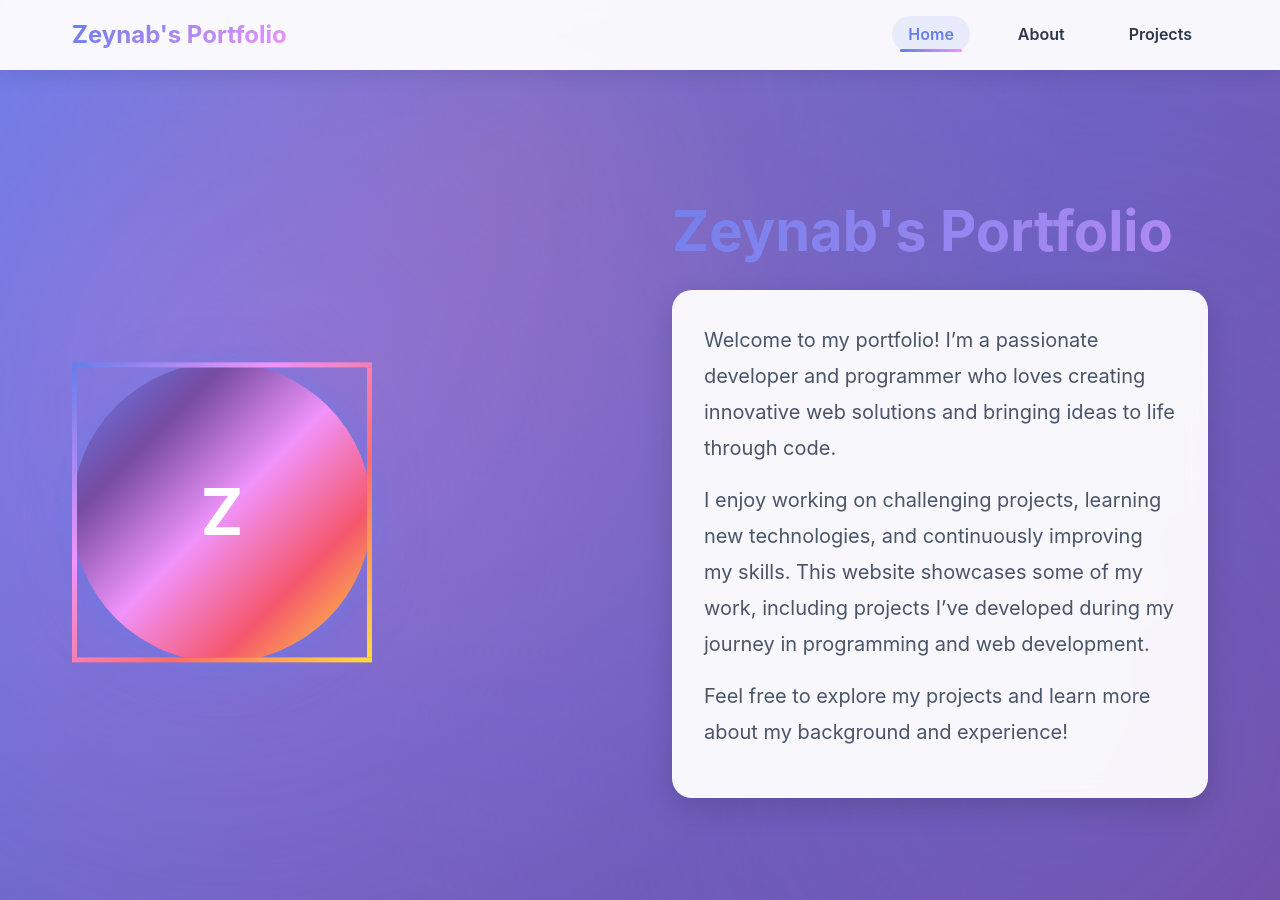
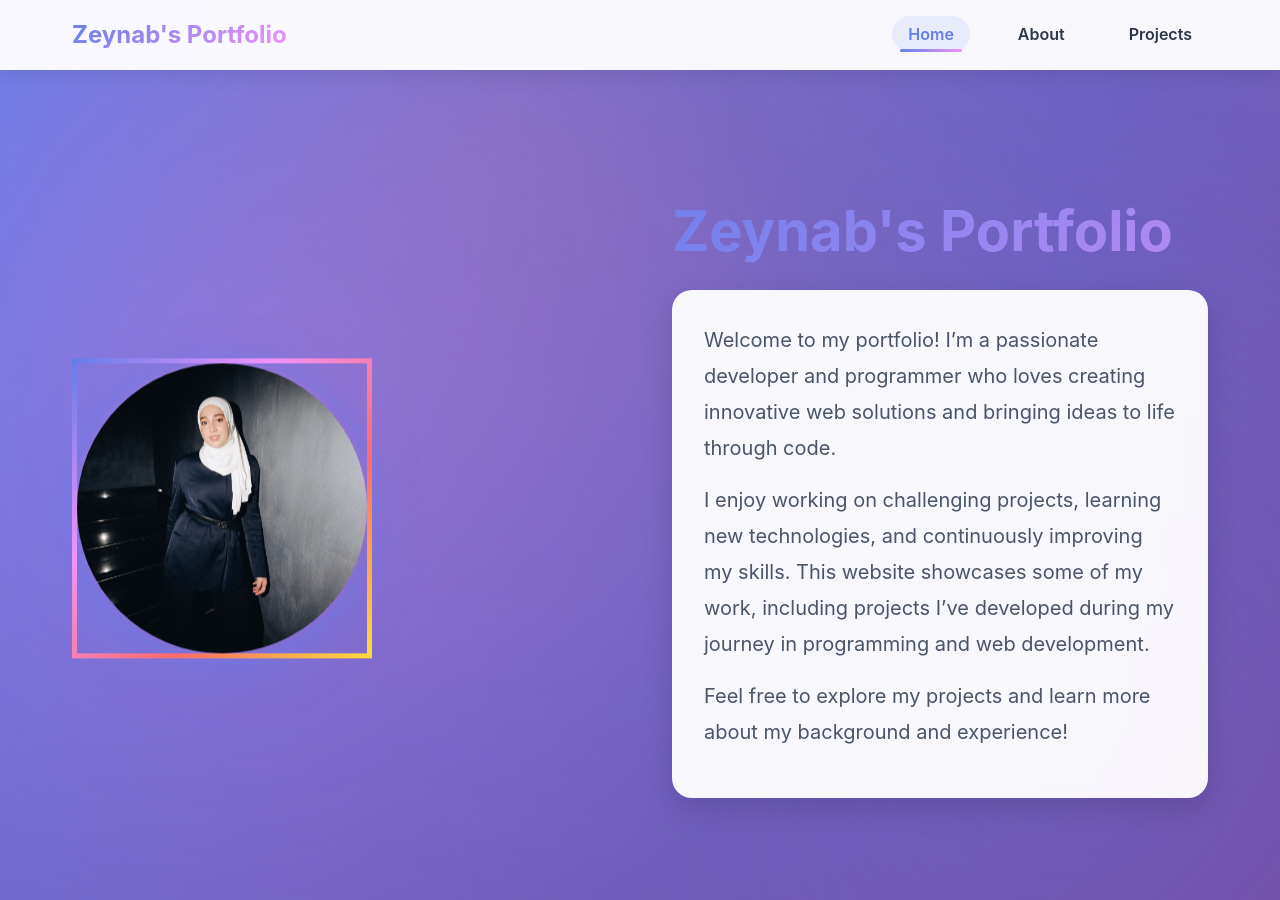
Before and after one commit to Zeynab110/my-site, a Jekyll site: the page built from my-site/index.markdown, in a window 1280 px wide and 900 px high. Built offline with Jekyll 4.4.1, drawn with Linux system fonts in a browser that asks for light colours.

Commit message:
Profile photo added

```diff
--- a/my-site/_config.yml
+++ b/my-site/_config.yml
@@ -32,8 +32,8 @@ github_username: your-github-username  # Update with your GitHub username
 codecademy_username: your-codecademy-username  # Update with your Codecademy username
 repository_url: https://github.com/your-username/your-repo-name  # Update with your repository URL
 
-# Profile Photo (optional - place image in assets/images/ and reference here)
-# profile_photo: /assets/images/profile.jpg
+# Profile Photo - place image in assets/images/ folder (e.g., profile.jpg, profile.png)
+profile_photo: /assets/images/profile.jpg
 
 # Build settings
 # Note: Using custom layouts, so no theme is needed
```
Also changed, not shown: my-site/assets/images/profile.jpg (added).
